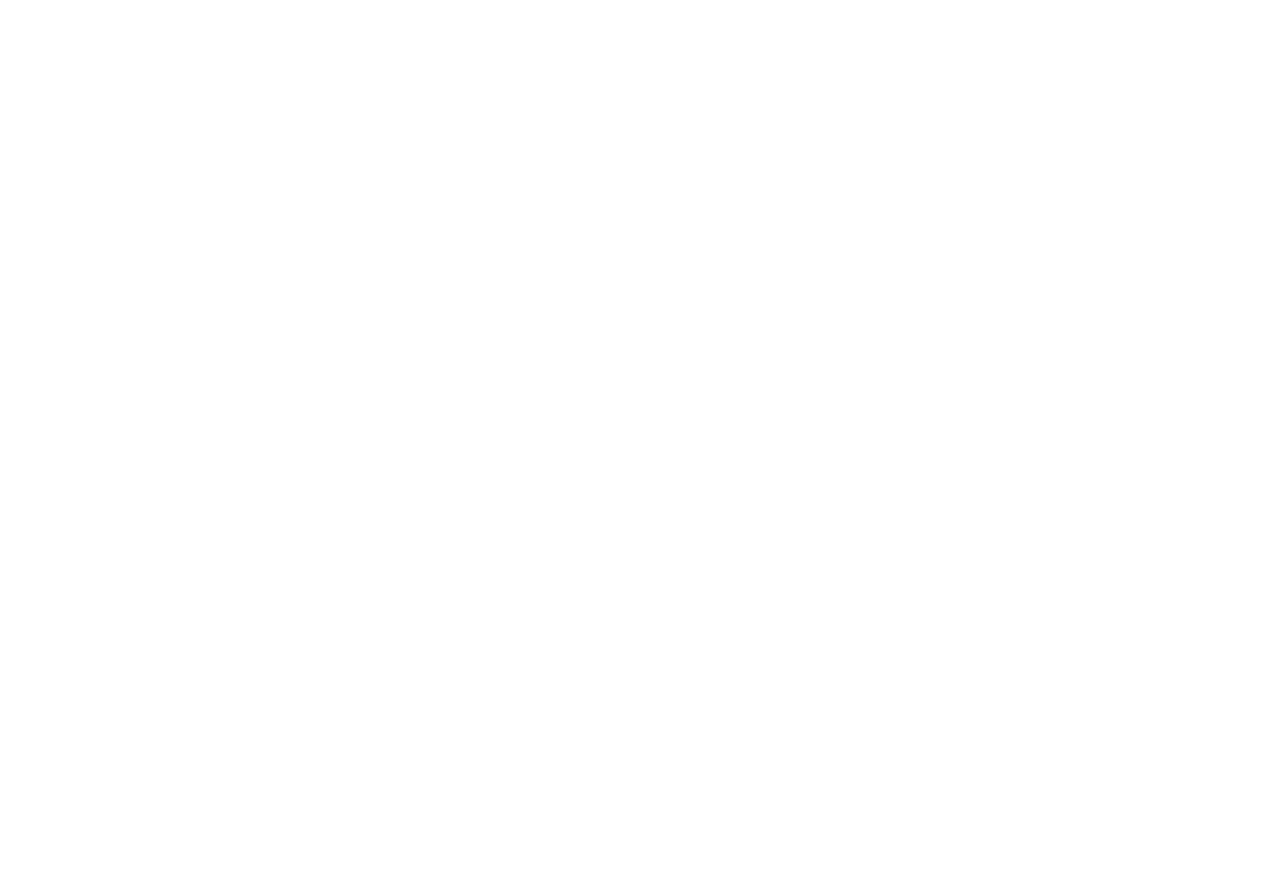
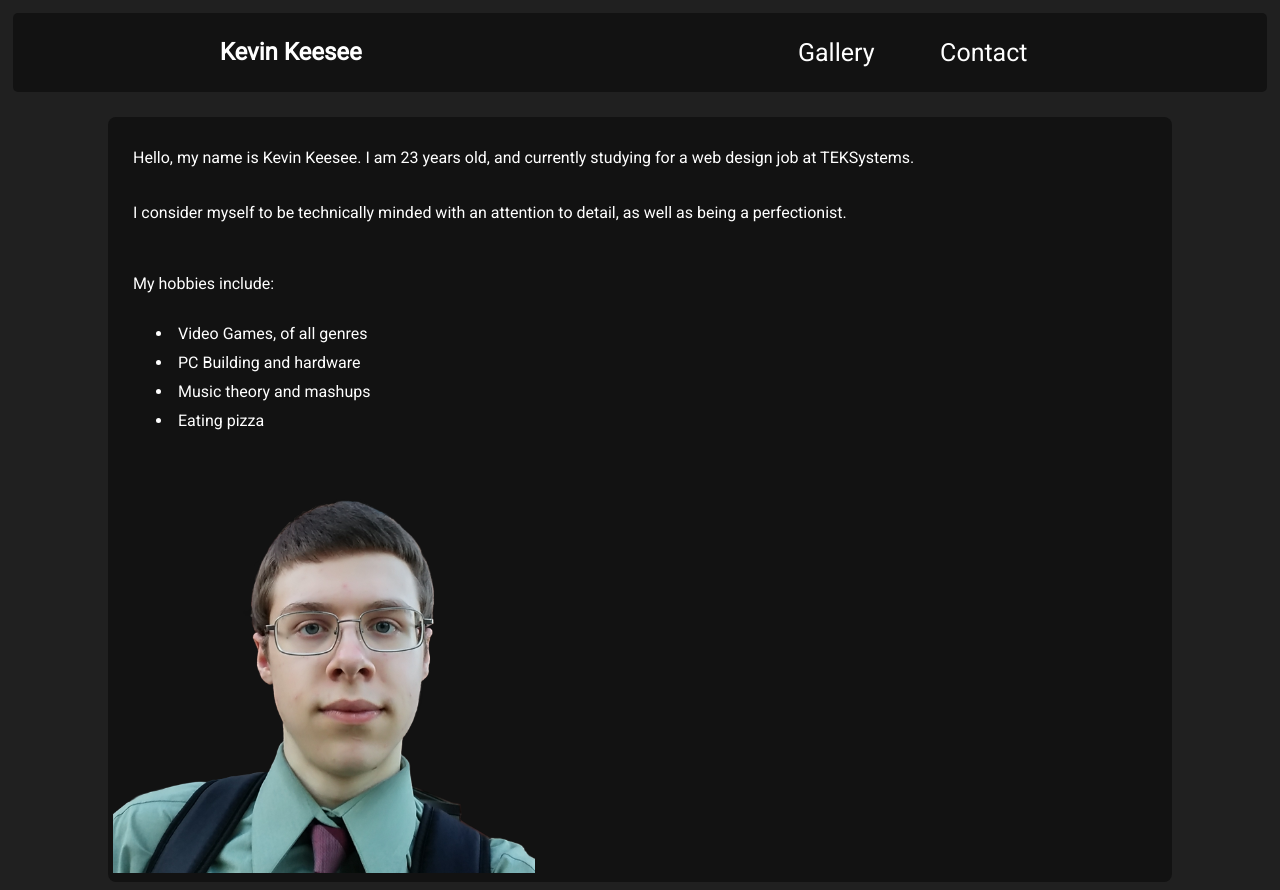
Before and after one commit to kevinkeesee/create-a-website, a plain HTML site: page index.html in a window 1280 px wide. Before the commit the page ends 800 px from the top, so only its background shows below. Drawn offline with Linux system fonts and the light colour scheme.

Commit message:
Made homepage and css file

```diff
--- a/index.css
+++ b/index.css
@@ -0,0 +1,117 @@
+body {
+    background: #202020;
+    display: flex;
+    flex-flow: column nowrap;
+    justify-content: stretch;
+    color: white;
+    font-family: 'Roboto', sans-serif;
+}
+
+header{
+    background-color: #121212;
+    color: white;
+    display: flex;
+    flex-flow: row nowrap;
+    justify-content: space-around;
+    min-height: 40px;
+    margin: 5px;
+    padding: 5px;
+    border-radius: 5px;
+    animation: 0.5s fadein 0.5s forwards;
+    opacity: 0;
+}
+
+nav{
+    display: flex;
+    flex-flow: row wrap;
+    justify-content: space-around;
+}
+
+.bio{
+    background-color: #121212;
+    display: flex;
+    flex-flow: column nowrap;
+    justify-content: space-between;
+    align-items: stretch;
+    margin-left: 100px;
+    margin-right: 100px;
+    margin-top: 20px;
+    padding: 5px;
+    border-radius: 8px;
+    height: 70%;
+    max-height: 900px;
+    animation: 1s fadein 1s forwards;
+    opacity: 0;
+}
+
+img{
+    width: 400px;
+    height: 400px;
+    object-fit: contain;
+    flex-basis: 30%;
+}
+
+a{
+    color: white;
+    font-size: 25px;
+    text-decoration: none;
+    padding: 1vmax;
+}
+
+.link{
+    margin: 20px;
+}
+
+p {
+    color: white;
+    font-size: 1vmax;
+    padding: 10px;
+    margin-left: 10px;
+    display: flex;
+    flex-basis: 35%;
+}
+
+li{
+    color: white;
+    font-size: 1vmax;
+    padding: 5px;
+    margin-left: 20px;
+}
+
+@keyframes fadein{
+    100%{
+        opacity: 1;
+    }
+}
+
+@media all and (max-width: 1566px){
+    img{
+        width: 40%;
+        height: 40%;
+    }
+
+    p{
+        font-size: 16px;
+    }
+
+    li{
+        font-size: 16px;
+    }
+}
+
+@media all and (max-width: 1081px){
+    .bio{
+        margin-left: 30px;
+        margin-right: 30px;
+        margin-top: 10px;
+    }
+
+    header{
+        font-size: 16px;
+        min-height: 10px;
+    }
+
+    a{
+        font-size: 16px;
+    }
+}
--- a/index.html
+++ b/index.html
@@ -3,9 +3,38 @@
 <head>
     <meta charset="UTF-8">
     <meta name="viewport" content="width=device-width, initial-scale=1.0">
+    <link href="https://fonts.googleapis.com/css2?family=Roboto&display=swap" rel="stylesheet">
     <title>Bio Page</title>
+    <link rel="stylesheet" href="index.css">
 </head>
 <body>
+    <div>
+    <header>
+            <h2>Kevin Keesee</h2>
+        <nav>
+            <div class="link"><a href="gallery.html">Gallery</a></div>
+            <div class="link"><a href="contact.html">Contact</a></div>
+        </nav>
+    </header>
+    </div>
 
+    <div class="bio">
+        <div class="description">
+            <p>Hello, my name is Kevin Keesee.  I am 23 years old, and currently studying for a web design job at TEKSystems.</p>
+            <p>I consider myself to be technically minded with an attention to detail, as well as being a perfectionist.</p>
+        </div>
+        <div class="list">
+            <p>My hobbies include:</p>
+            <ul>
+                <li>Video Games, of all genres</li>
+                <li>PC Building and hardware</li>
+                <li>Music theory and mashups</li>
+                <li>Eating pizza</li>
+            </ul>
+        </div>
+        <div class="portrait">
+            <img src="assets/portrait.png" alt="My cringe face">
+        </div>
+    </div>
 </body>
 </html>
```
Also changed, not shown: assets/portrait.png (added).
